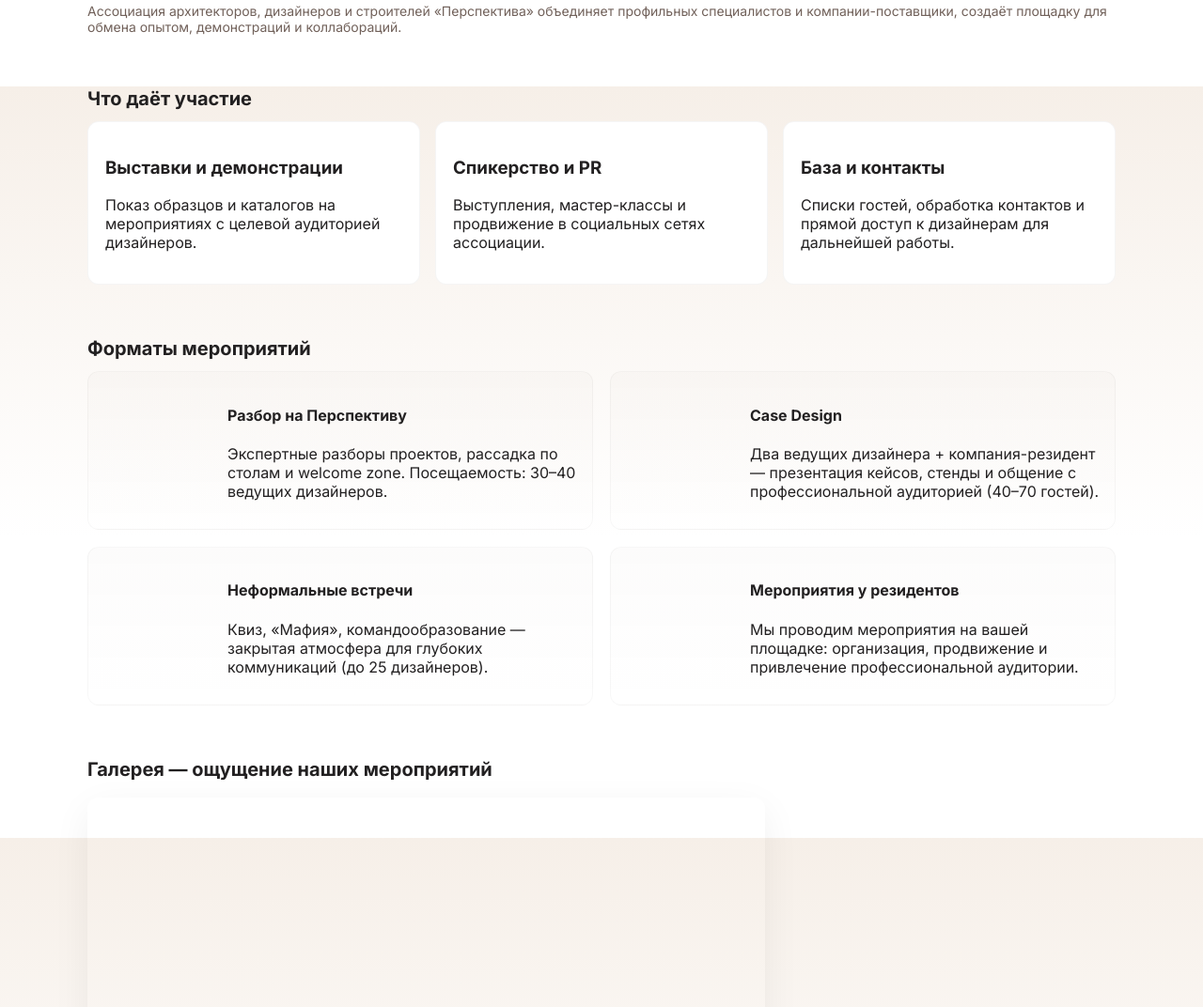
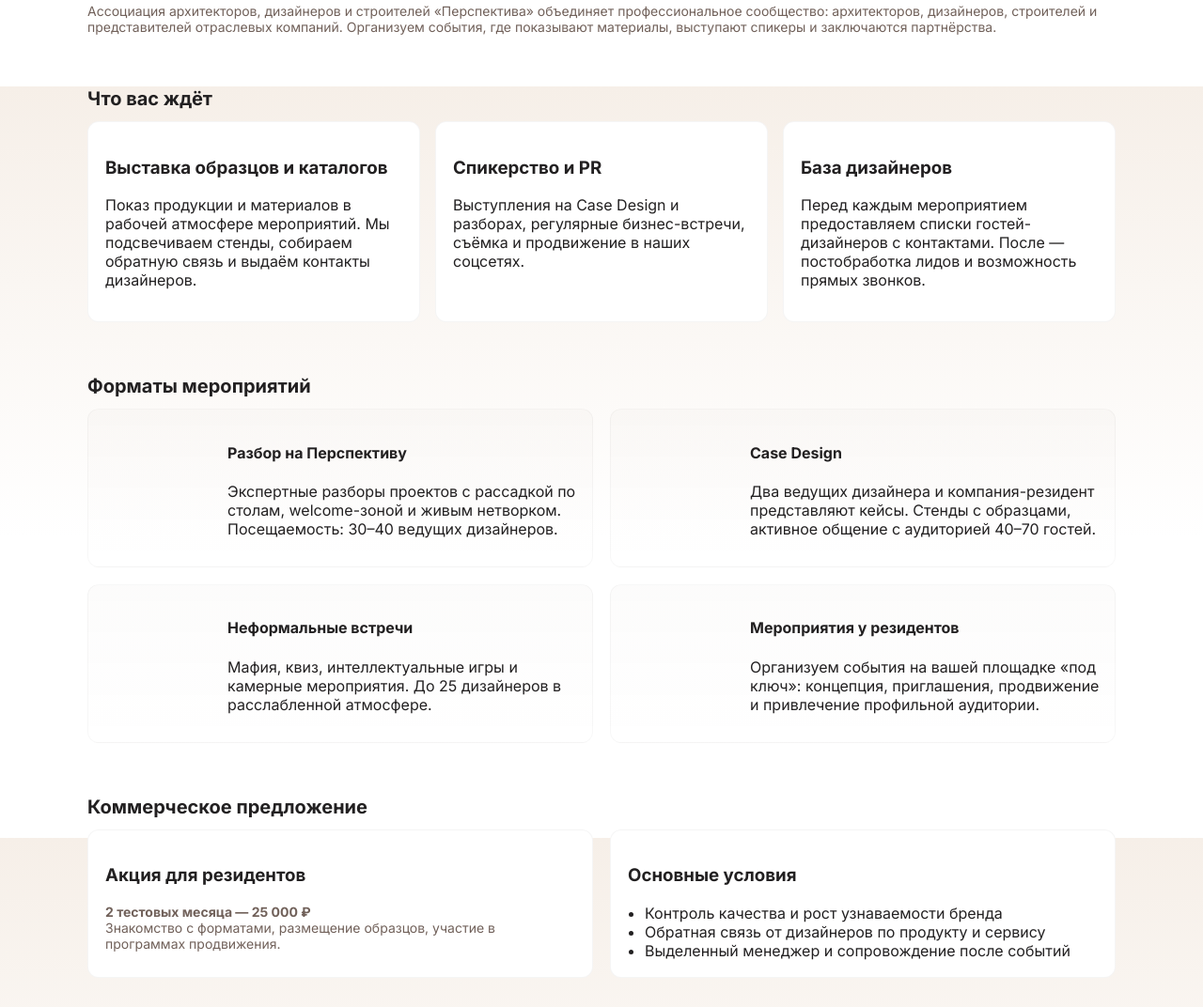
Before and after one commit to PershinAleey/-, a plain HTML site: page index.html in a window 1280 px wide. Shown: the part 708-1780 px from the top of the page at 94% size. Drawn offline with Linux system fonts and the light colour scheme.

Commit message:
Create single-page landing from proposal

```diff
--- a/index.html
+++ b/index.html
@@ -74,6 +74,7 @@
       <div class="menu" aria-label="Меню">
         <a href="#about">О нас</a>
         <a href="#formats">Форматы</a>
+        <a href="#offer">Предложение</a>
         <a href="#gallery">Галерея</a>
         <a href="#pricing">Стоимость</a>
         <a href="#contact">Стать резидентом</a>
@@ -85,12 +86,12 @@
     <!-- HERO -->
     <section class="hero" id="home">
       <div class="hero-left">
-        <h1 class="hero-title">Объединяем дизайнеров, архитекторов и поставщиков для роста и сильных коллабораций</h1>
-        <p class="hero-lead">Ассоциация «Перспектива» организует Case Design, профессиональные разборы и тематические встречи — место, где рождаются партнерства, проекты и новые возможности для бизнеса.</p>
+        <h1 class="hero-title">Ассоциация «Перспектива»: место, где поставщики встречают дизайнеров</h1>
+        <p class="hero-lead">Премиальные мероприятия, Case Design, разборы проектов, каталожные выставки и неформальные встречи. Усиливаем узнаваемость брендов, собираем контакты и создаём коллаборации.</p>
 
         <div style="display:flex;gap:12px;flex-wrap:wrap">
           <a class="cta" href="#contact">Стать резидентом</a>
-          <a class="cta-ghost" href="#formats">Наши форматы</a>
+          <a class="cta-ghost" href="#offer">Коммерческое предложение</a>
         </div>
 
         <div style="margin-top:18px;color:var(--muted);font-size:13px">
@@ -112,24 +113,24 @@
     <!-- ABOUT -->
     <section id="about">
       <h2>Кто мы</h2>
-      <p class="small" style="margin-top:8px">Ассоциация архитекторов, дизайнеров и строителей «Перспектива» объединяет профильных специалистов и компании-поставщики, создаёт площадку для обмена опытом, демонстраций и коллабораций.</p>
+      <p class="small" style="margin-top:8px">Ассоциация архитекторов, дизайнеров и строителей «Перспектива» объединяет профессиональное сообщество: архитекторов, дизайнеров, строителей и представителей отраслевых компаний. Организуем события, где показывают материалы, выступают спикеры и заключаются партнёрства.</p>
     </section>
 
     <!-- BENEFITS -->
     <section id="benefits">
-      <h2>Что даёт участие</h2>
+      <h2>Что вас ждёт</h2>
       <div class="features" style="margin-top:12px">
         <div class="feature">
-          <h3>Выставки и демонстрации</h3>
-          <p>Показ образцов и каталогов на мероприятиях с целевой аудиторией дизайнеров.</p>
+          <h3>Выставка образцов и каталогов</h3>
+          <p>Показ продукции и материалов в рабочей атмосфере мероприятий. Мы подсвечиваем стенды, собираем обратную связь и выдаём контакты дизайнеров.</p>
         </div>
         <div class="feature">
           <h3>Спикерство и PR</h3>
-          <p>Выступления, мастер-классы и продвижение в социальных сетях ассоциации.</p>
+          <p>Выступления на Case Design и разборах, регулярные бизнес-встречи, съёмка и продвижение в наших соцсетях.</p>
         </div>
         <div class="feature">
-          <h3>База и контакты</h3>
-          <p>Списки гостей, обработка контактов и прямой доступ к дизайнерам для дальнейшей работы.</p>
+          <h3>База дизайнеров</h3>
+          <p>Перед каждым мероприятием предоставляем списки гостей-дизайнеров с контактами. После — постобработка лидов и возможность прямых звонков.</p>
         </div>
       </div>
     </section>
@@ -142,7 +143,7 @@
           <div class="pic" style="background-image:url('hero.jpg');"></div>
           <div>
             <h4>Разбор на Перспективу</h4>
-            <p>Экспертные разборы проектов, рассадка по столам и welcome zone. Посещаемость: 30–40 ведущих дизайнеров.</p>
+            <p>Экспертные разборы проектов с рассадкой по столам, welcome-зоной и живым нетворком. Посещаемость: 30–40 ведущих дизайнеров.</p>
           </div>
         </div>
 
@@ -150,7 +151,7 @@
           <div class="pic" style="background-image:url('hero.jpg');"></div>
           <div>
             <h4>Case Design</h4>
-            <p>Два ведущих дизайнера + компания-резидент — презентация кейсов, стенды и общение с профессиональной аудиторией (40–70 гостей).</p>
+            <p>Два ведущих дизайнера и компания-резидент представляют кейсы. Стенды с образцами, активное общение с аудиторией 40–70 гостей.</p>
           </div>
         </div>
 
@@ -158,7 +159,7 @@
           <div class="pic" style="background-image:url('gallery.jpg');"></div>
           <div>
             <h4>Неформальные встречи</h4>
-            <p>Квиз, «Мафия», командообразование — закрытая атмосфера для глубоких коммуникаций (до 25 дизайнеров).</p>
+            <p>Мафия, квиз, интеллектуальные игры и камерные мероприятия. До 25 дизайнеров в расслабленной атмосфере.</p>
           </div>
         </div>
 
@@ -166,8 +167,28 @@
           <div class="pic" style="background-image:url('gallery.jpg');"></div>
           <div>
             <h4>Мероприятия у резидентов</h4>
-            <p>Мы проводим мероприятия на вашей площадке: организация, продвижение и привлечение профессиональной аудитории.</p>
+            <p>Организуем события на вашей площадке «под ключ»: концепция, приглашения, продвижение и привлечение профильной аудитории.</p>
           </div>
+        </div>
+      </div>
+    </section>
+
+    <!-- OFFER -->
+    <section id="offer">
+      <h2>Коммерческое предложение</h2>
+      <div class="grid-2">
+        <div class="card">
+          <h3>Акция для резидентов</h3>
+          <p class="small"><strong>2 тестовых месяца — 25 000 ₽</strong></p>
+          <p class="small">Знакомство с форматами, размещение образцов, участие в программах продвижения.</p>
+        </div>
+        <div class="card">
+          <h3>Основные условия</h3>
+          <ul class="small" style="padding-left:18px;margin:6px 0 0;">
+            <li>Контроль качества и рост узнаваемости бренда</li>
+            <li>Обратная связь от дизайнеров по продукту и сервису</li>
+            <li>Выделенный менеджер и сопровождение после событий</li>
+          </ul>
         </div>
       </div>
     </section>
@@ -180,6 +201,20 @@
         <div style="display:grid;gap:12px">
           <div class="small-img" style="background-image:url('gallery.jpg');"></div>
           <div class="small-img" style="background-image:url('gallery.jpg');"></div>
+        </div>
+      </div>
+      <div class="features" style="margin-top:18px">
+        <div class="feature">
+          <h3>Продвижение в соцсетях</h3>
+          <p class="small">Съёмка Reels «В гостях у резидента», упоминания на мероприятиях и закрытых чатах.</p>
+        </div>
+        <div class="feature">
+          <h3>Бизнес-встречи</h3>
+          <p class="small">Регулярные встречи предпринимателей, обсуждение кейсов и формирование новых совместных проектов.</p>
+        </div>
+        <div class="feature">
+          <h3>Коллаборации с партнёрами</h3>
+          <p class="small">Контрольные звонки и пост-поддержка, чтобы договорённости превращались в реальные совместные проекты.</p>
         </div>
       </div>
     </section>
```
